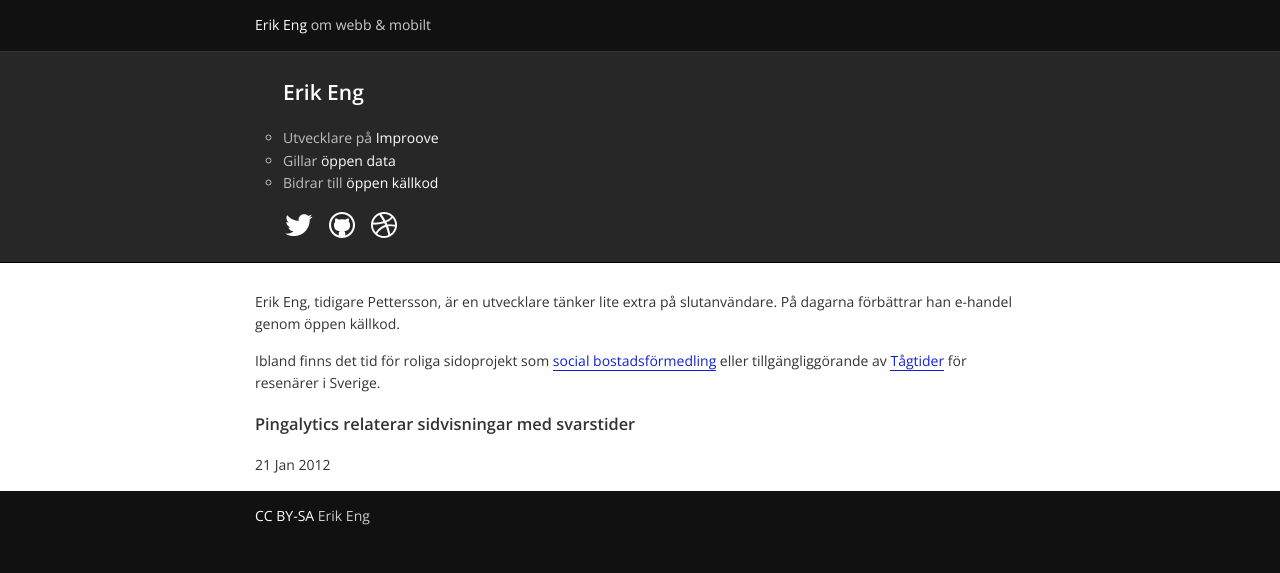
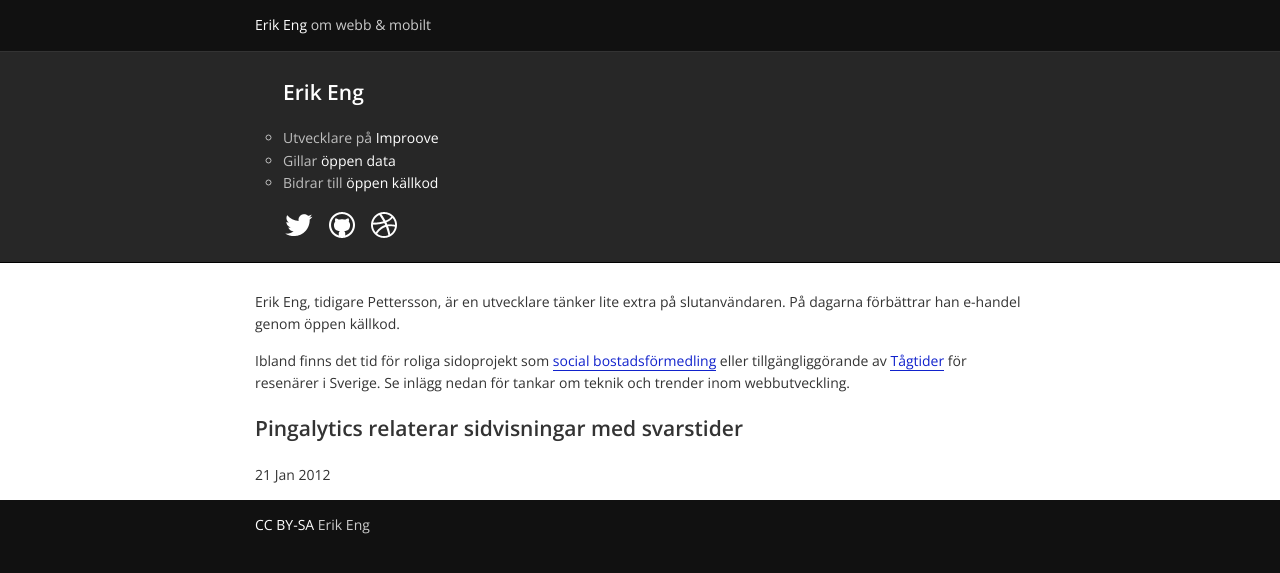
Before and after one commit to ptz0n/ptz0n.github.io, a Jekyll site: the page built from index.md, in a window 1280 px wide. Shown: the top 573 px of the page. Built offline with Jekyll 4.4.1, drawn with Linux system fonts in a browser that asks for light colours.

Commit message:
New copy for front page.

```diff
--- a/_sass/_layout.scss
+++ b/_sass/_layout.scss
@@ -45,5 +45,6 @@ html {
 /* MAIN -------------------------------------------------------------------------- */
 
 [role=main] {
+    border-bottom: 1px solid #000;
     background: #fff;
 }
--- a/_sass/_media.scss
+++ b/_sass/_media.scss
@@ -19,5 +19,6 @@ img {
     &.center {
         display: block;
         margin: 0 auto;
+        max-width: 70%;
     }
 }
--- a/index.md
+++ b/index.md
@@ -3,14 +3,14 @@ layout: front
 title: Erik Eng utvecklar för webb &amp; mobilt
 ---
 
-Erik Eng, tidigare Pettersson, är en utvecklare tänker lite extra på slutanvändare. På dagarna förbättrar han e-handel genom öppen källkod.
+Erik Eng, tidigare Pettersson, är en utvecklare tänker lite extra på slutanvändaren. På dagarna förbättrar han e-handel genom öppen källkod.
 
-Ibland finns det tid för roliga sidoprojekt som <a href="http://www.hittebo.se/" title="Hittebo">social bostadsförmedling</a> eller tillgängliggörande av <a href="http://tagtider.net/">Tågtider</a> för resenärer i Sverige.
+Ibland finns det tid för roliga sidoprojekt som <a href="http://www.hittebo.se/" title="Hittebo">social bostadsförmedling</a> eller tillgängliggörande av <a href="http://tagtider.net/">Tågtider</a> för resenärer i Sverige. Se inlägg nedan för tankar om teknik och trender inom webbutveckling.
 
 <section class="posts">
     {% for post in site.posts %}
         <article>
-            <h3><a href="{{ post.url }}">{{ post.title }}</a></h3>
+            <h2><a href="{{ post.url }}">{{ post.title }}</a></h2>
             <time datetime="{{ page.date }}">{{ post.date | date_to_string }}</time>
         </article>
     {% endfor %}
```
